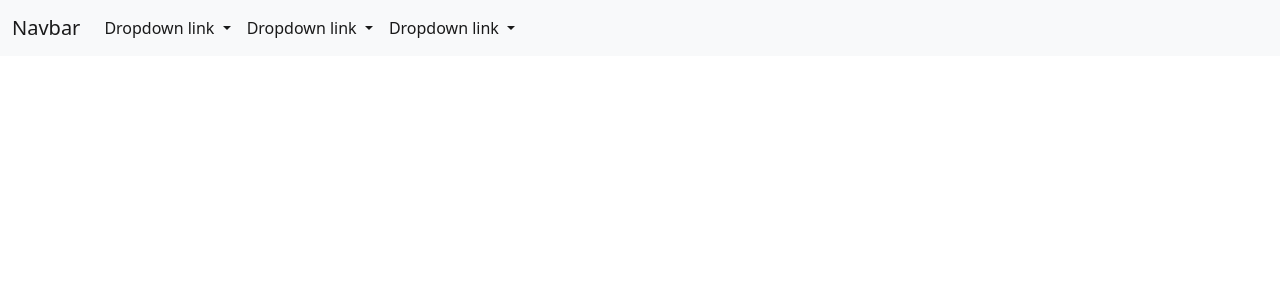
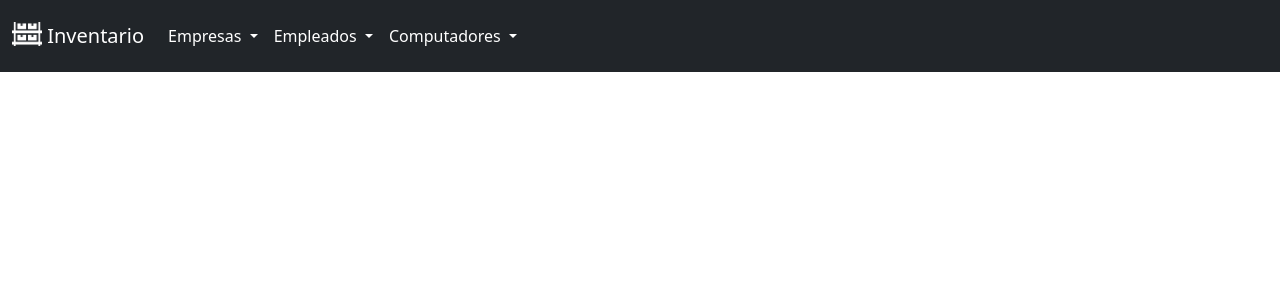
Before and after one commit to S4NT1A6O/INVENTARIO_EQUIPOS, a PHP site: page /InventarioEquipos/ in a window 1280 px wide. Shown: the top 300 px of the page. Run offline with PHP 8.4, Linux system fonts and the light colour scheme.

Commit message:
Formularios

```diff
--- /dev/null
+++ b/Config/Config.php
@@ -0,0 +1,7 @@
+<?php
+
+// Ruta raiz del proyecto
+const URL = 'http://localhost/InventarioEquipos/';
+
+
+?>
--- a/Index.php
+++ b/Index.php
@@ -1,3 +1,3 @@
 <?php
-
+    require_once("Config/Config.php");
     require_once("Views/Menu/Menu.php");
--- a/Views/Components/NavbarGeneral.php
+++ b/Views/Components/NavbarGeneral.php
@@ -1,42 +1,44 @@
-<nav class="navbar navbar-expand-lg navbar-light bg-light">
+<nav class="navbar navbar-expand-lg navbar-dark bg-dark">
     <div class="container-fluid">
-        <a class="navbar-brand" href="#">Navbar</a>
+        <a class="navbar-brand" href="<?= URL ?>Index.php">
+            <img src="<?= URL ?>Assets/img/Icon.png" alt="" width="30" height="24" class="d-inline-block align-text-top">
+            Inventario
+        </a>
         <button class="navbar-toggler" type="button" data-bs-toggle="collapse" data-bs-target="#navbarNavDropdown" aria-controls="navbarNavDropdown" aria-expanded="false" aria-label="Toggle navigation">
             <span class="navbar-toggler-icon"></span>
         </button>
-        <div class="collapse navbar-collapse" id="navbarNavDropdown">
+        <div class="collapse navbar-collapse navbar-text  position-relative" id="navbarNavDropdown">
             <ul class="navbar-nav">
 
                 <li class="nav-item dropdown">
                     <a class="nav-link dropdown-toggle active" href="#" id="navbarDropdownMenuLink" role="button" data-bs-toggle="dropdown" aria-expanded="false">
-                    Dropdown link
+                    Empresas
                     </a>
-                    <ul class="dropdown-menu" aria-labelledby="navbarDropdownMenuLink">
-                    <li><a class="dropdown-item" href="#">Action</a></li>
-                    <li><a class="dropdown-item" href="#">Another action</a></li>
-                    <li><a class="dropdown-item" href="#">Something else here</a></li>
+                    <ul class="dropdown-menu" aria-labelledby="navbarDropdownMenuLink" >
+                        <li><a style="color:#000000;" class="dropdown-item" href="<?= URL ?>Views/Empresa/RegistroEmpresa.php">Regitro Empresa</a></li>
+                        <li><a style="color:#000000;" class="dropdown-item" href="<?= URL ?>Views/Empresa/Empresas.php">Empresas Registradas</a></li>
                     </ul>
                 </li>
 
                 <li class="nav-item dropdown">
                     <a class="nav-link dropdown-toggle active" href="#" id="navbarDropdownMenuLink" role="button" data-bs-toggle="dropdown" aria-expanded="false">
-                    Dropdown link
+                    Empleados
                     </a>
                     <ul class="dropdown-menu" aria-labelledby="navbarDropdownMenuLink">
-                    <li><a class="dropdown-item" href="#">Action</a></li>
-                    <li><a class="dropdown-item" href="#">Another action</a></li>
-                    <li><a class="dropdown-item" href="#">Something else here</a></li>
+                        <li><a class="dropdown-item" href="#">Registro Empleado</a></li>
+                        <li><a class="dropdown-item" href="#">Empleados Resgistrados</a></li>
                     </ul>
                 </li>
 
                 <li class="nav-item dropdown">
                     <a class="nav-link dropdown-toggle active" href="#" id="navbarDropdownMenuLink" role="button" data-bs-toggle="dropdown" aria-expanded="false">
-                    Dropdown link
+                    Computadores
                     </a>
                     <ul class="dropdown-menu" aria-labelledby="navbarDropdownMenuLink">
-                    <li><a class="dropdown-item" href="#">Action</a></li>
-                    <li><a class="dropdown-item" href="#">Another action</a></li>
-                    <li><a class="dropdown-item" href="#">Something else here</a></li>
+                        <li><a class="dropdown-item" href="#">Registro Computador</a></li>
+                        <li><a class="dropdown-item" href="#">Computador Registrado</a></li>
+                        <li><a class="dropdown-item" href="#">Asignar Computador</a></li>
+                        <li><a class="dropdown-item" href="#">Historial de Asignaciones</a></li>
                     </ul>
                 </li>
             </ul>
--- /dev/null
+++ b/Views/Components/Scripts.php
@@ -0,0 +1,2 @@
+<!-- Font Awesome -->
+<script src="https://kit.fontawesome.com/ff77c957bf.js" crossorigin="anonymous"></script>
```
Also changed, not shown: Views/Empresa/RegistroEmpresa.php (added, +27 -0 lines), Assets/img/Icon.png (added).
